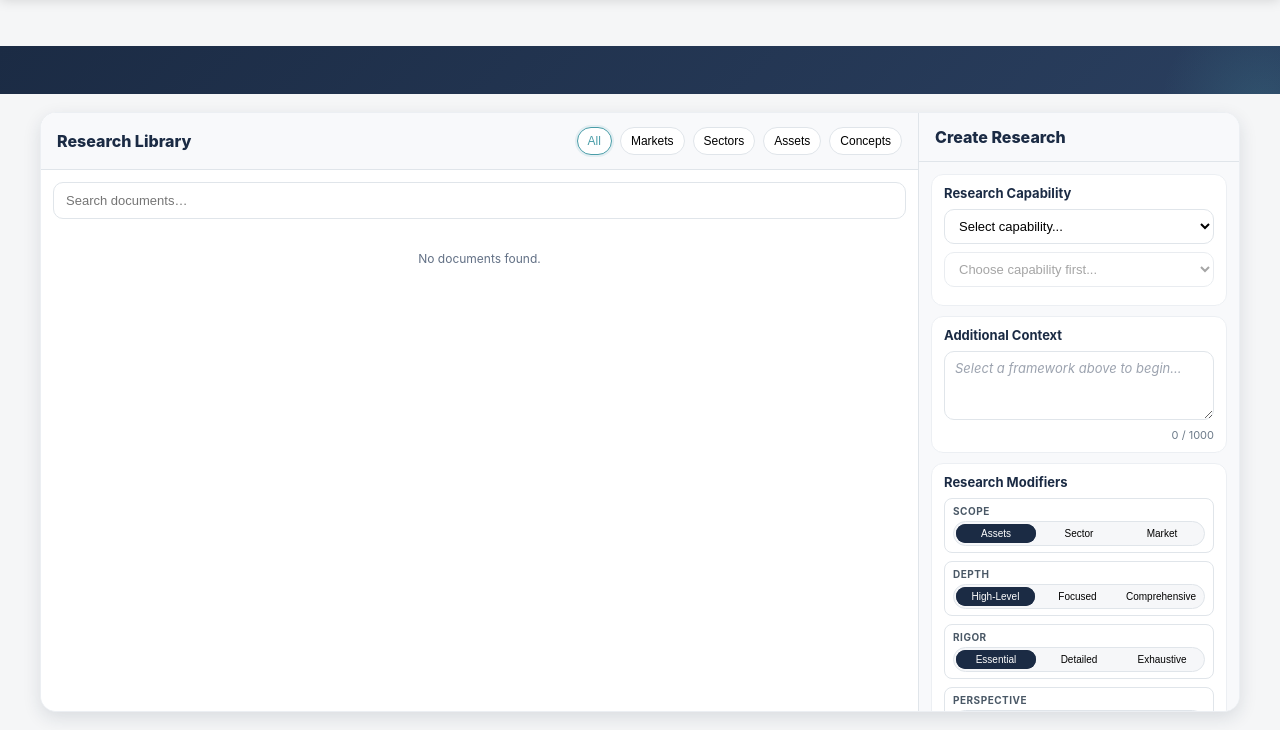
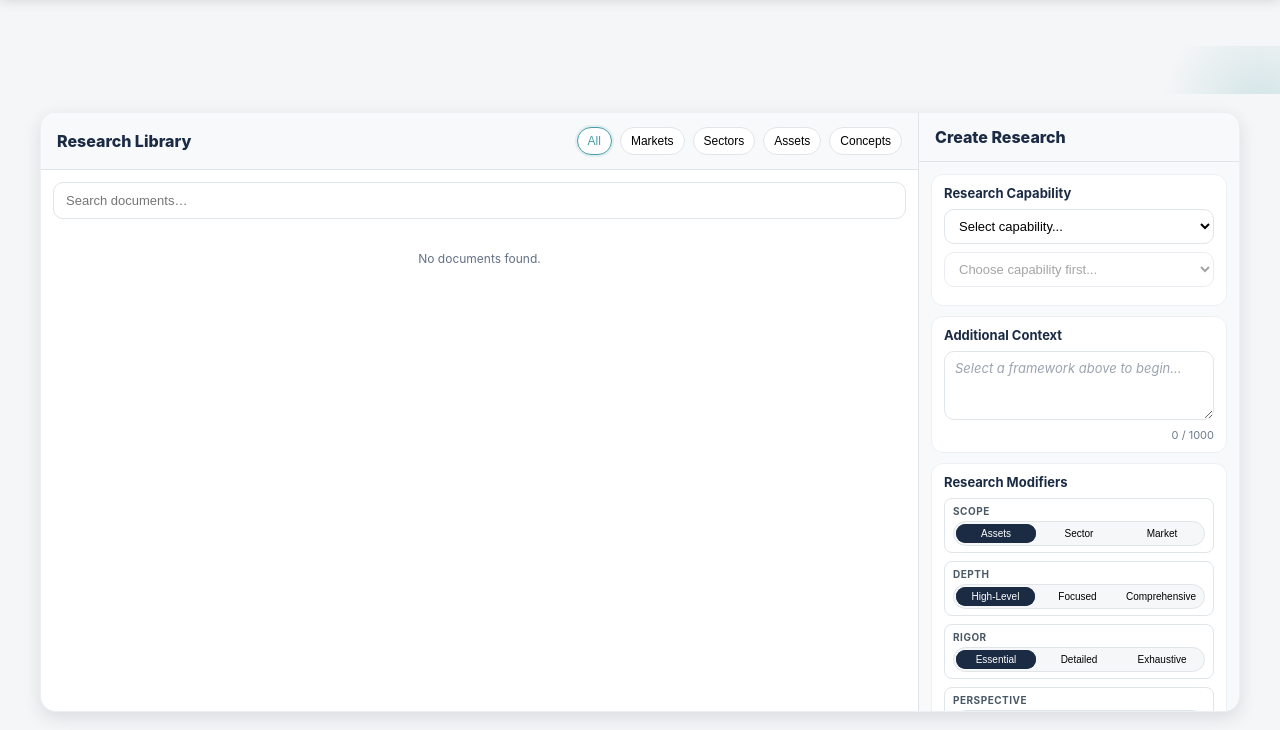
Before and after one commit to Team-Lightning-LLC/DayMark-Research, a plain HTML site: page index.html in a window 1280 px wide. Shown: the part 74-804 px from the top of the page. Drawn offline with nearby package versions, Linux system fonts and the light colour scheme; no server answers.

Commit message:
Update styles.css

```diff
--- a/css/styles.css
+++ b/css/styles.css
@@ -93,7 +93,7 @@ body{font-family:-apple-system,BlinkMacSystemFont,'Segoe UI',Roboto,Ubuntu,Canta
 /* Hero */
 .research-banner{
   margin-top:120px;
-  background:linear-gradient(135deg, var(--primary) 0%, var(--primary-light) 100%);
+  background:none;
   color:#fff;
   padding:24px 32px;
   position:relative;
```
